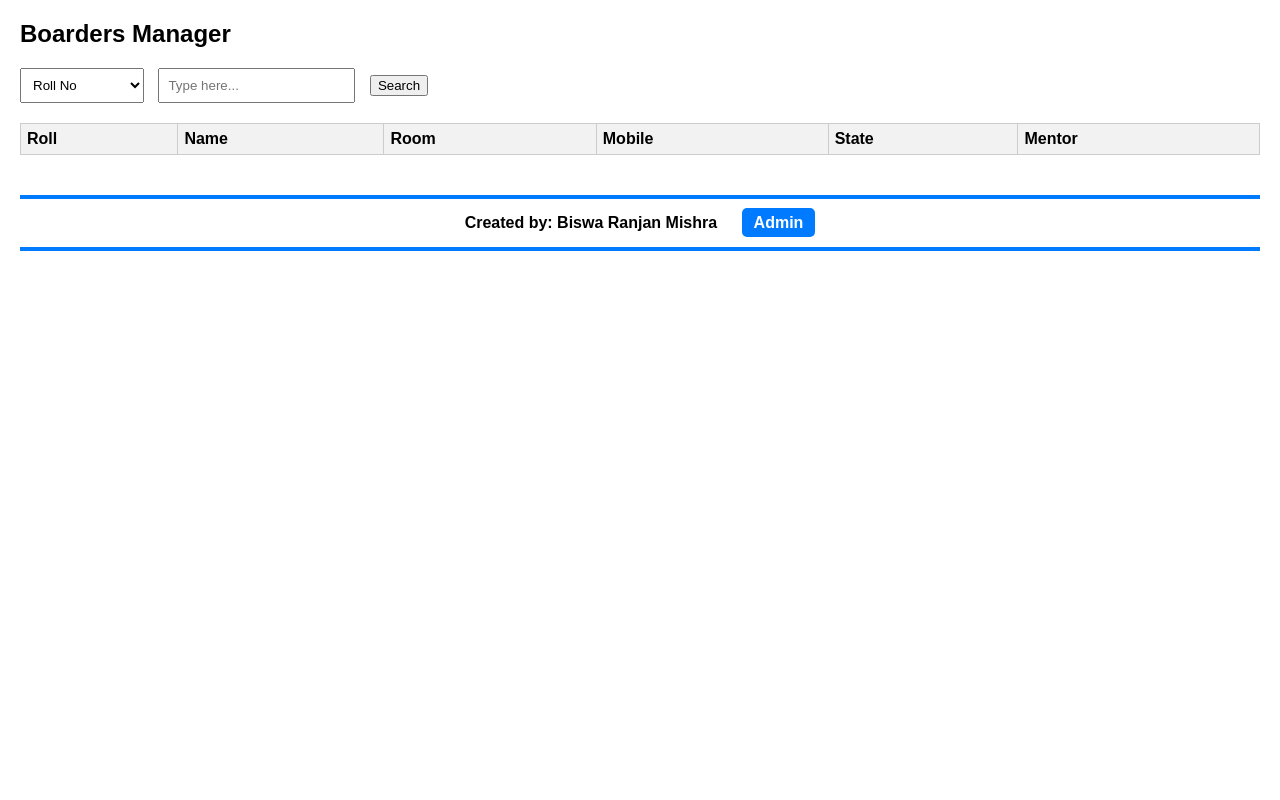
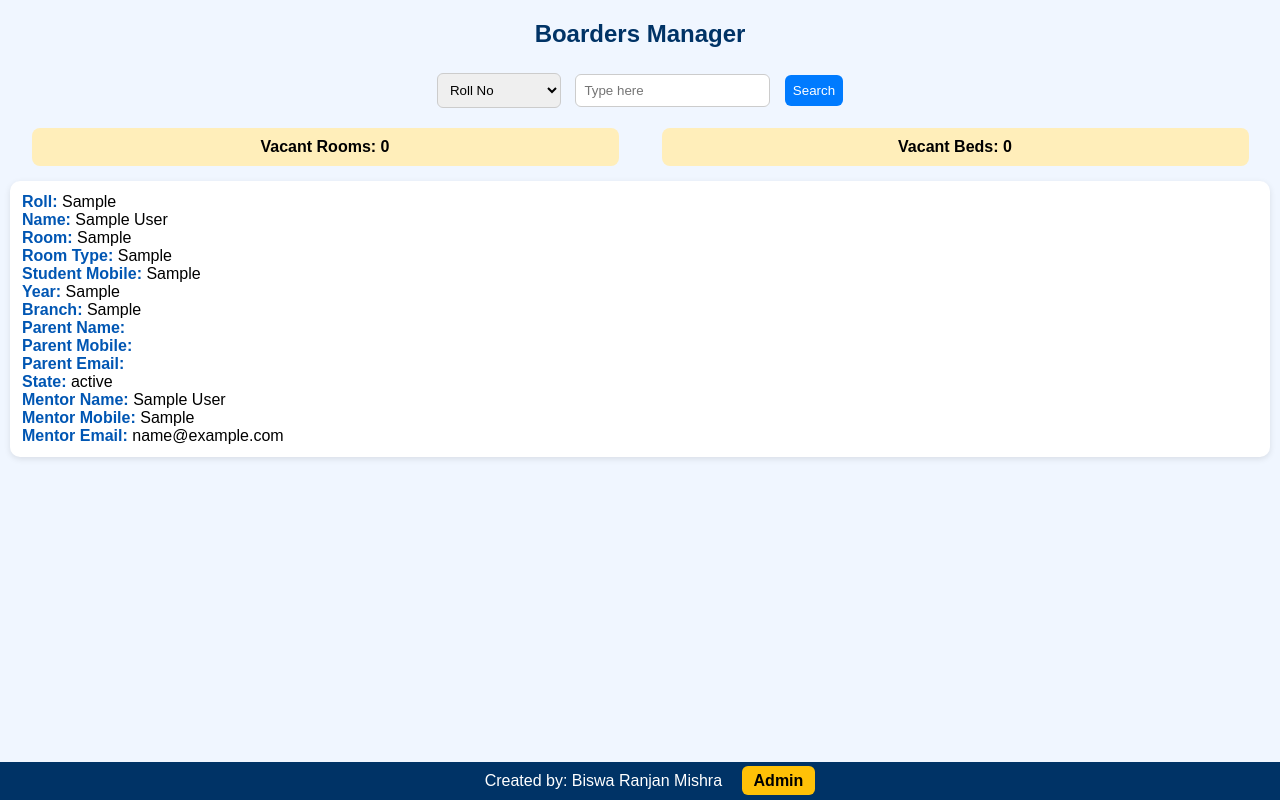
Before and after one commit to BiswaKiit/boarders-manager, a Flask app: page / in a window 1280 px wide. Run offline with Flask 3, Linux system fonts and the light colour scheme; tables that the repository leaves empty hold one stand-in row (values such as "Sample post"); lists and menus that the app fills with data are empty.

Commit message:
Add files via upload

```diff
--- a/main.py
+++ b/main.py
@@ -47,7 +47,7 @@
     return render_template("index.html")
 
 
-# ---------------- SEARCH API ---------------- #
+# ---------------- SEARCH + VACANCY API ---------------- #
 
 @app.route("/students")
 def get_students():
@@ -61,60 +61,64 @@
     conn.close()
 
     results = []
+    vacant_rooms = []
+    vacant_beds = []
 
     for row in rows:
         student = {
-            "roll": row[0] or "",
+            "roll": str(row[0]).replace(".0", "") if row[0] else "",
             "name": row[1] or "",
-            "student_contact": row[2] or "",
+            "student_contact": str(row[2]).replace(".0", "") if row[2] else "",
             "room": row[3] or "",
             "room_type": row[4] or "",
             "year": row[5] or "",
             "branch": row[6] or "",
             "parent_name": row[7] or "",
-            "parent_contact": row[8] or "",
+            "parent_contact": str(row[8]).replace(".0", "") if row[8] else "",
             "parent_email": row[9] or "",
             "state": row[10] or "",
             "mentor_name": row[11] or "",
-            "mentor_contact": row[12] or "",
+            "mentor_contact": str(row[12]).replace(".0", "") if row[12] else "",
             "mentor_email": row[13] or "",
         }
+
+        upper_name = student["name"].upper()
+
+        if "VACANT ROOM" in upper_name:
+            vacant_rooms.append(student["room"])
+        elif "BED VACANT" in upper_name:
+            vacant_beds.append(student["room"])
 
         match = True
 
         if query:
             match = False
 
-            if search_by == "roll":
-                if query in student["roll"].lower():
-                    match = True
-
-            elif search_by == "room":
-                if query in student["room"].lower():
-                    match = True
-
-            elif search_by == "name":
-                if query in student["name"].lower():
-                    match = True
-
-            elif search_by == "mobile":
-                if (query in student["student_contact"].lower() or
-                    query in student["parent_contact"].lower() or
-                    query in student["mentor_contact"].lower()):
-                    match = True
-
-            elif search_by == "state":
-                if query in student["state"].lower():
-                    match = True
-
-            elif search_by == "mentor":
-                if query in student["mentor_name"].lower():
-                    match = True
+            if search_by == "roll" and query in student["roll"].lower():
+                match = True
+            elif search_by == "room" and query in student["room"].lower():
+                match = True
+            elif search_by == "name" and query in student["name"].lower():
+                match = True
+            elif search_by == "mobile" and (
+                query in student["student_contact"].lower() or
+                query in student["parent_contact"].lower() or
+                query in student["mentor_contact"].lower()
+            ):
+                match = True
+            elif search_by == "state" and query in student["state"].lower():
+                match = True
+            elif search_by == "mentor" and query in student["mentor_name"].lower():
+                match = True
 
         if match:
             results.append(student)
 
-    return jsonify(results)
+    return jsonify({
+        "students": results,
+        "vacant_rooms": vacant_rooms,
+        "vacant_beds": vacant_beds
+    })
 
 
 # ---------------- ADMIN ---------------- #
@@ -141,26 +145,25 @@
 
         conn = sqlite3.connect(DATABASE)
         cursor = conn.cursor()
-
         cursor.execute("DELETE FROM students")
 
         for _, row in df.iterrows():
             cursor.execute("""
             INSERT INTO students VALUES (?,?,?,?,?,?,?,?,?,?,?,?,?,?)
             """, (
-                str(row.get("Roll No", "")),
+                str(row.get("Roll No", "")).replace(".0",""),
                 str(row.get("Student Name", "")),
-                str(row.get("Student Mobile No", "")),
+                str(row.get("Student Mobile No", "")).replace(".0",""),
                 str(row.get("Room No", "")),
                 str(row.get("Room Type", "")),
                 str(row.get("Year", "")),
                 str(row.get("Branch", "")),
                 str(row.get("Parent Name", "")),
-                str(row.get("Parent Contact No", "")),
+                str(row.get("Parent Contact No", "")).replace(".0",""),
                 str(row.get("Parent Email", "")),
                 str(row.get("State", "")),
                 str(row.get("Mentor Name", "")),
-                str(row.get("Mobile No", "")),
+                str(row.get("Mobile No", "")).replace(".0",""),
                 str(row.get("Mentor Email", "")),
             ))
 
--- a/templates/index.html
+++ b/templates/index.html
@@ -2,51 +2,94 @@
 <html>
 <head>
 <title>Boarders Manager</title>
+<meta name="viewport" content="width=device-width, initial-scale=1">
+
 <style>
-        body { font-family: Arial; margin: 20px; }
-
-        select, input {
-            padding: 8px;
-            margin-right: 10px;
+body {
+    font-family: Arial;
+    margin: 10px;
+    background: #f0f6ff;
 }
 
-        table {
-            border-collapse: collapse;
-            width: 100%;
-            margin-top: 20px;
+h2 {
+    text-align: center;
+    color: #003366;
 }
 
-        th, td {
-            border: 1px solid #ccc;
-            padding: 6px;
-            text-align: left;
+.search-box {
+    text-align:center;
+    margin-bottom:15px;
 }
 
-        th { background: #f2f2f2; }
-
-        .footer {
-            margin-top: 40px;
-            padding: 15px;
-            border-top: 4px solid #007BFF;
-            border-bottom: 4px solid #007BFF;
-            text-align: center;
-            font-weight: bold;
+select,input,button{
+    padding:8px;
+    margin:5px;
+    border-radius:6px;
+    border:1px solid #ccc;
 }
 
-        .admin-btn {
-            background: #007BFF;
-            color: white;
-            padding: 6px 12px;
-            text-decoration: none;
-            margin-left: 20px;
-            border-radius: 5px;
+button{
+    background:#007BFF;
+    color:white;
+    border:none;
+}
+
+.card{
+    background:white;
+    padding:12px;
+    margin-bottom:10px;
+    border-radius:10px;
+    box-shadow:0 2px 6px rgba(0,0,0,0.1);
+}
+
+.label{
+    font-weight:bold;
+    color:#0056b3;
+}
+
+.vacancy{
+    display:flex;
+    justify-content:space-around;
+    margin-bottom:15px;
+}
+
+.vac-card{
+    background:#ffeeba;
+    padding:10px;
+    border-radius:8px;
+    width:45%;
+    text-align:center;
+    font-weight:bold;
+}
+
+.footer{
+    position:fixed;
+    bottom:0;
+    left:0;
+    width:100%;
+    background:#003366;
+    color:white;
+    text-align:center;
+    padding:10px;
+}
+
+.footer a{
+    background:#ffc107;
+    padding:6px 12px;
+    margin-left:15px;
+    border-radius:6px;
+    text-decoration:none;
+    color:black;
+    font-weight:bold;
 }
 </style>
 </head>
+
 <body>
 
 <h2>Boarders Manager</h2>
 
+<div class="search-box">
 <select id="searchBy">
 <option value="roll">Roll No</option>
 <option value="room">Room No</option>
@@ -56,52 +99,61 @@
 <option value="mentor">Mentor Name</option>
 </select>
 
-<input type="text" id="searchInput" placeholder="Type here...">
+<input type="text" id="searchInput" placeholder="Type here">
 <button onclick="search()">Search</button>
+</div>
 
-<table id="resultTable">
-    <thead>
-        <tr>
-            <th>Roll</th>
-            <th>Name</th>
-            <th>Room</th>
-            <th>Mobile</th>
-            <th>State</th>
-            <th>Mentor</th>
-        </tr>
-    </thead>
-    <tbody></tbody>
-</table>
+<div class="vacancy">
+<div class="vac-card" id="vacRooms">Vacant Rooms: 0</div>
+<div class="vac-card" id="vacBeds">Vacant Beds: 0</div>
+</div>
+
+<div id="results"></div>
 
 <div class="footer">
 Created by: Biswa Ranjan Mishra
-    <a href="/admin" class="admin-btn">Admin</a>
+<a href="/admin">Admin</a>
 </div>
 
 <script>
-function search() {
-    const searchBy = document.getElementById("searchBy").value;
-    const query = document.getElementById("searchInput").value;
+function search(){
+const searchBy=document.getElementById("searchBy").value;
+const query=document.getElementById("searchInput").value;
 
 fetch(`/students?search_by=${searchBy}&query=${query}`)
-    .then(res => res.json())
-    .then(data => {
-        const tbody = document.querySelector("#resultTable tbody");
-        tbody.innerHTML = "";
+.then(res=>res.json())
+.then(data=>{
 
-        data.forEach(student => {
-            const row = `<tr>
-                <td>${student.roll}</td>
-                <td>${student.name}</td>
-                <td>${student.room}</td>
-                <td>${student.student_contact}</td>
-                <td>${student.state}</td>
-                <td>${student.mentor_name}</td>
-            </tr>`;
-            tbody.innerHTML += row;
+document.getElementById("vacRooms").innerText="Vacant Rooms: "+data.vacant_rooms.length;
+document.getElementById("vacBeds").innerText="Vacant Beds: "+data.vacant_beds.length;
+
+const container=document.getElementById("results");
+container.innerHTML="";
+
+data.students.forEach(s=>{
+container.innerHTML+=`
+<div class="card">
+<div><span class="label">Roll:</span> ${s.roll}</div>
+<div><span class="label">Name:</span> ${s.name}</div>
+<div><span class="label">Room:</span> ${s.room}</div>
+<div><span class="label">Room Type:</span> ${s.room_type}</div>
+<div><span class="label">Student Mobile:</span> ${s.student_contact}</div>
+<div><span class="label">Year:</span> ${s.year}</div>
+<div><span class="label">Branch:</span> ${s.branch}</div>
+<div><span class="label">Parent Name:</span> ${s.parent_name}</div>
+<div><span class="label">Parent Mobile:</span> ${s.parent_contact}</div>
+<div><span class="label">Parent Email:</span> ${s.parent_email}</div>
+<div><span class="label">State:</span> ${s.state}</div>
+<div><span class="label">Mentor Name:</span> ${s.mentor_name}</div>
+<div><span class="label">Mentor Mobile:</span> ${s.mentor_contact}</div>
+<div><span class="label">Mentor Email:</span> ${s.mentor_email}</div>
+</div>
+`;
 });
 });
 }
+
+search();
 </script>
 
 </body>
```
Lines whose indentation alone changed are shown as unchanged.
